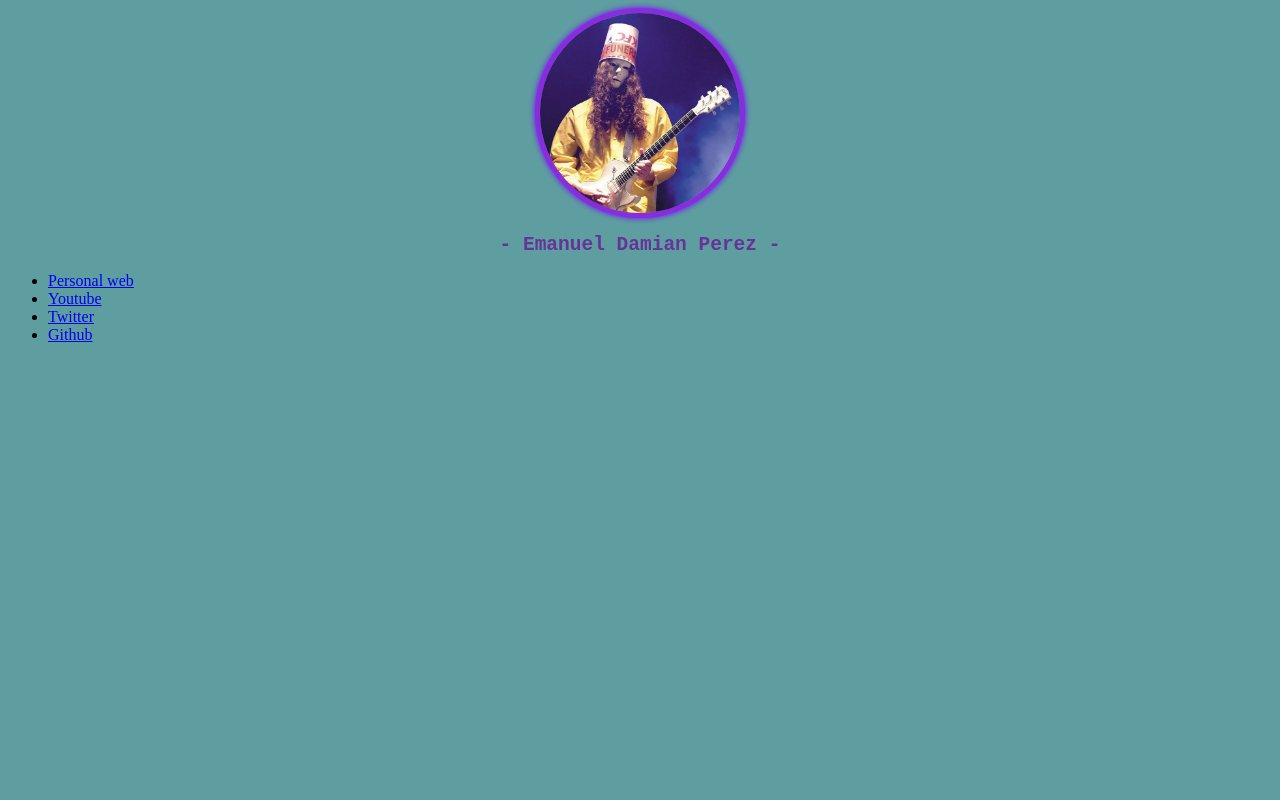
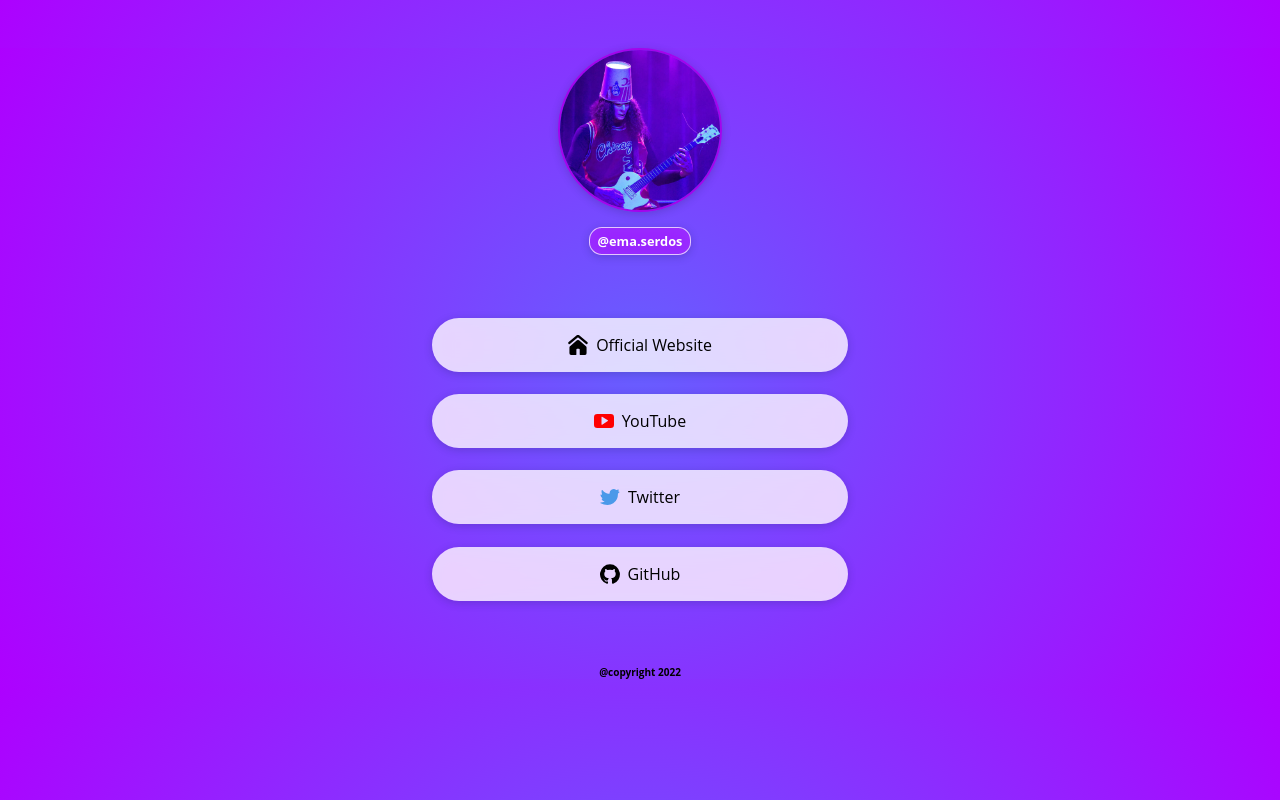
Before and after one commit to mnlprz/infoweb, a plain HTML site: page index.html in a window 1280 px wide. Drawn offline with Linux system fonts and the light colour scheme.

Commit message:
first commit

```diff
--- a/index.html
+++ b/index.html
@@ -8,32 +8,41 @@
     <link rel="stylesheet" href="style.css">
 </head>
 <body>
+    <div id="vanta"></div>
+    <main class="animated">
       <header>
-        <img src="buckethead.jpg" alt="">
-        <h2>- Emanuel Damian Perez -</h2>
+        <img src="./images/buckethead.jpg" />
+        <a href="https://www.instagram.com/ema.serdos/"><h1>@ema.serdos</h1></a>
       </header>
       <ul>
         <li>
           <a href="https://www.google.com.ar/">
-                Personal web
+            <img src="./images/homepage.svg" alt="Homepage" width="20" />
+            Official Website
           </a>
         </li>
         <li>
-            <a href="https://www.google.com.ar/">
-                Youtube
+          <a href="https://www.youtube.com/">
+            <img src="./images/youtube.svg" alt="Homepage" width="20" />
+            YouTube
           </a>
         </li>
         <li>
-            <a href="https://www.google.com.ar/">
+          <a href="https://twitter.com/">
+            <img src="./images/twitter.svg" alt="Homepage" width="20" />
             Twitter
           </a>
         </li>
         <li>
-            <a href="https://www.google.com.ar/">
-                Github
+          <a href="https://github.com/mnlprz">
+            <img src="./images/github.svg" alt="Homepage" width="20" />
+            GitHub
           </a>
         </li>
-
       </ul>
+    </main>
+    <footer>
+        <h3>@copyright 2022</h3>
+    </footer>
   </body>
 </html>
--- a/style.css
+++ b/style.css
@@ -1,33 +1,81 @@
-*{
-    background-color: cadetblue;
-}
+body, html {
+    margin: 0;
+    padding: 0;
+    font-family: 'Open Sans', sans-serif;
+    background: radial-gradient(circle, rgba(103,94,255,1) 0%, rgba(173,1,255,1) 100%);
+  }
 
-img{
-    display: block;
-    width: 200px;
-    height: 200px;
-    margin: auto;
-    color: white;
-    border-style: solid;
-    border-width: 5px;
-    border-color: blueviolet;
-    object-fit: cover;
-    border-radius: 50%;
-    box-shadow: 0px 0px 6px rgb(112, 2, 255);
-}
+  body {
+    background-size: cover;
+  }
 
-h2{
-    font-family: monospace;
-    color: rebeccapurple;
+
+  header {
+    margin-top: 3em;
     text-align: center;
-}
+    display: flex;
+    flex-direction: column;
+    align-items: center;
+  }
 
-h3{
-    width: 200px;
-    height: 200px;
+  header > img {
+    width: 10em;
+    height: 10em;
+    border-radius: 100%;
+    border: 2px solid rgb(163, 4, 236);
+    box-shadow: rgb(28 32 93 / 24%) 0px 2px 8px 0px;
+  }
+
+  header > a > h1 {
+    margin-top: 15px;
+    display: inline-block;
+    font-size: 0.8em;
+    font-weight: bold;
+    border-radius: 1em;
+    background-color: rgba(170, 43, 255, 0.667);
+    color: #fff;
+    padding: 0.3em 0.6em;
+    border: 1px solid rgba(255, 255, 255, 0.733);
+    backdrop-filter: blur(10px) saturate(160%) contrast(180%);
+    -webkit-backdrop-filter: blur(10px) saturate(160%) contrast(180%);
+    box-shadow: rgb(28 32 93 / 24%) 0px 2px 8px 0px;
+  }
+
+  ul {
+    box-sizing: border-box;
+    list-style: none;
+    margin: 0 auto;
+    padding: 2em;
+    max-width: 480px;
+  }
+
+  ul > li {
+    background-color: rgba(255, 255, 255, 0.788);
+    backdrop-filter: blur(10px) saturate(160%) contrast(100%);
+    -webkit-backdrop-filter: blur(10px) saturate(160%) contrast(180%);
+    border-radius: 10em;
+    padding: 1em;
+    margin: 1.4em 0;
+    box-shadow: rgb(28 32 93 / 24%) 0px 2px 8px 0px;
+  }
+
+  ul > li > a {
+    display: flex;
+    flex-direction: row;
+    justify-content: center;
+    align-items: center;
+    gap: 0.5em;
+  }
+
+  a {
+    color: black;
+    text-decoration: none;
+  }
+
+  footer > h3{
     font-size: 10px;
-    font-family: monospace;
-    padding-left: 850px;
     text-align: center;
-    color: rgb(37, 37, 37);
-}
+    display: flex;
+    flex-direction: column;
+    align-items: center;
+  }
```
Also changed, not shown: buckethead.jpg (deleted), images/buckethead.jpg (added), images/github.svg (added), images/homepage.svg (added), images/instagram.svg (added), images/twitter.svg (added), images/youtube.svg (added). Lines whose indentation alone changed are shown as unchanged.
